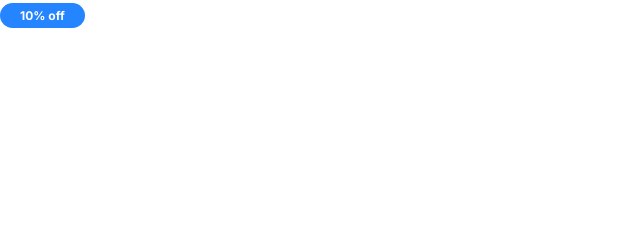
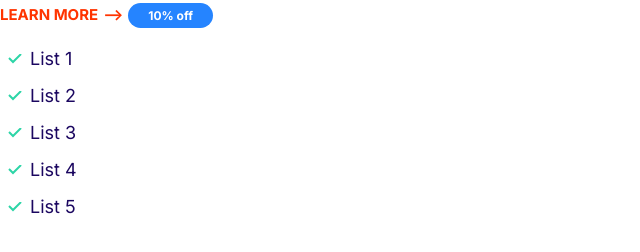
Before and after one commit to avithakr/tanufy, a plain HTML site: page index.html in a window 1280 px wide. Shown: the whole page, without its empty margins (0-640 px from the left). Drawn offline with Linux system fonts and the light colour scheme.

Commit message:
Build list component

```diff
--- a/css/styles.css
+++ b/css/styles.css
@@ -114,3 +114,32 @@
       font-size: 1.2rem;
     }
   }
+
+  /* Lists */
+
+  .list{
+    list-style: none;
+    padding-left: 0;
+    color: var(--color-headings);
+  }
+
+  .list--inline .list__item{
+    display: inline;
+    margin-right: 2rem;
+  }
+
+  .list--tick{
+    list-style-image: url(../icons/tick.svg);
+    padding-left: 3rem;
+  }
+
+  .list--tick .list__item{
+    padding-left: 0.5rem;
+    margin-bottom: 1rem
+  }
+
+  @media screen and (min-width: 1024px) {
+    .list--tick .list__item{
+      padding-left: 0;
+    }
+  }
--- a/index.html
+++ b/index.html
@@ -14,6 +14,14 @@
     <link rel="stylesheet" href="/css/styles.css" />
   </head>
   <body>
+    <a href="#" class="link-arrow">Learn More</a>
     <span class="badge badge--primary badge--small">10% off</span>
+    <ul class="list list--tick">
+      <li class="list__item">List 1</li>
+      <li class="list__item">List 2</li>
+      <li class="list__item">List 3</li>
+      <li class="list__item">List 4</li>
+      <li class="list__item">List 5</li>
+    </ul>
   </body>
 </html>
```
Also changed, not shown: components/list.html (added, +7 -0 lines), icons/tick.svg (added).
